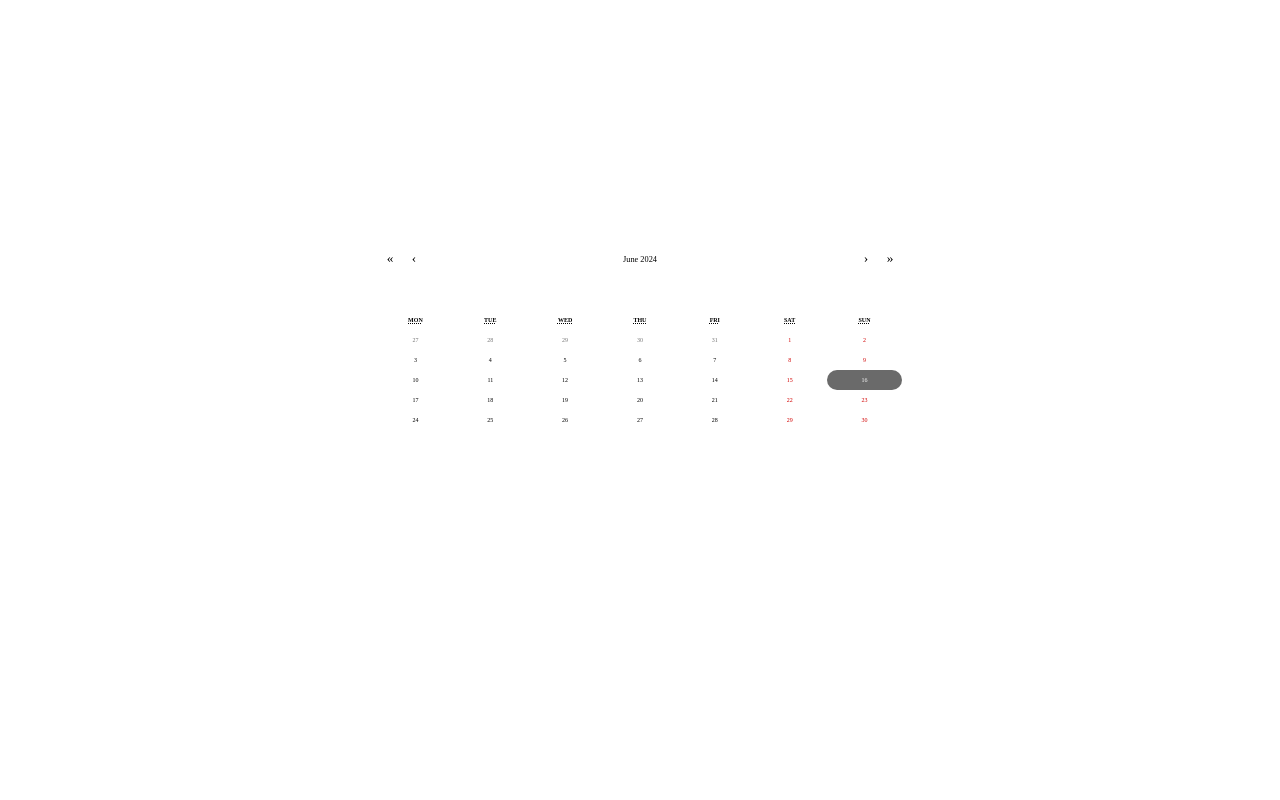
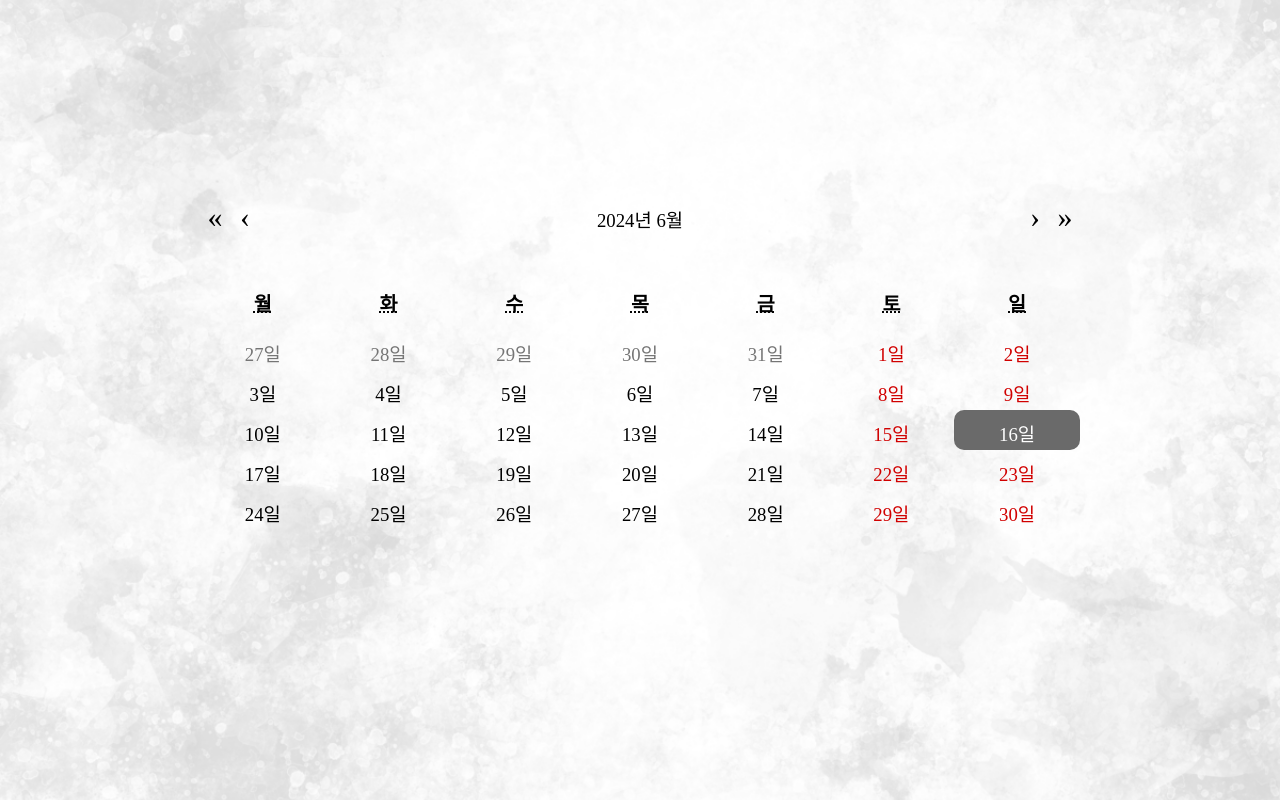
Before and after one commit to likelion-ssu/2024_FE-SSION, a React (Vite) app in the folder week04/week04_geonhwi/todo-list/: page /Calendar in a window 1280 px wide. Built offline with nearby package versions, Linux system fonts and the light colour scheme; a web font is replaced by a local one.

Commit message:
style: Calendar 폰트 크기 수정

```diff
--- a/week04/week04_geonhwi/todo-list/src/pages/Date.tsx
+++ b/week04/week04_geonhwi/todo-list/src/pages/Date.tsx
@@ -12,7 +12,7 @@ const DateComponent = () => {
 
   return (
     <CalendarBox>
-      <StyleCalendar locale="en" onChange={onChangeToday} value={today} />
+      <StyleCalendar locale="ko" onChange={onChangeToday} value={today} />
     </CalendarBox>
   );
 };
@@ -25,23 +25,17 @@ export const CalendarBox = styled.div`
   justify-content: center;
   width: 100%;
   height: 100vh;
-`;
-
-export const StyleCalendar = styled(Calendar)`
-  width: 80%;
-  height: 100%;
-  border: none;
-  padding: 25rem;
 
   .react-calendar__navigation {
     display: flex;
-    height: 5rem;
+    height: 6rem;
     margin-bottom: 1em;
     font-size: 1rem;
   }
 
   .react-calendar__navigation button {
-    min-width: 2.4rem;
+    min-width: 3rem;
+    font-size: 3rem;
     background-color: none;
   }
 
@@ -57,15 +51,20 @@ export const StyleCalendar = styled(Calendar)`
   .react-calendar__month-view__weekdays {
     text-align: center;
     text-transform: uppercase;
-    font-size: 0.8em;
-    height: 2rem;
-    line-height: 2rem;
+    height: 6rem;
+    line-height: 3rem;
+    font-size: 5rem;
+  }
+
+  .react-calendar__tile {
+    padding: 2rem 1.5rem;
+    font-size: 3rem;
   }
 
   .react-calendar__year-view .react-calendar__tile,
   .react-calendar__decade-view .react-calendar__tile,
   .react-calendar__century-view .react-calendar__tile {
-    padding: 1em 0.5em;
+    padding: 2rem 1.5rem;
   }
 
   .react-calendar__tile--hasActive {
@@ -90,3 +89,13 @@ export const StyleCalendar = styled(Calendar)`
     background-color: #6a6a6a;
   }
 `;
+
+export const StyleCalendar = styled(Calendar)`
+  width: 100%;
+  height: 100%;
+  border: none;
+  padding: 20rem;
+  background-image: url("/src/assets/img/background.jpg");
+  background-size: cover;
+  background-position: center;
+`;
```
